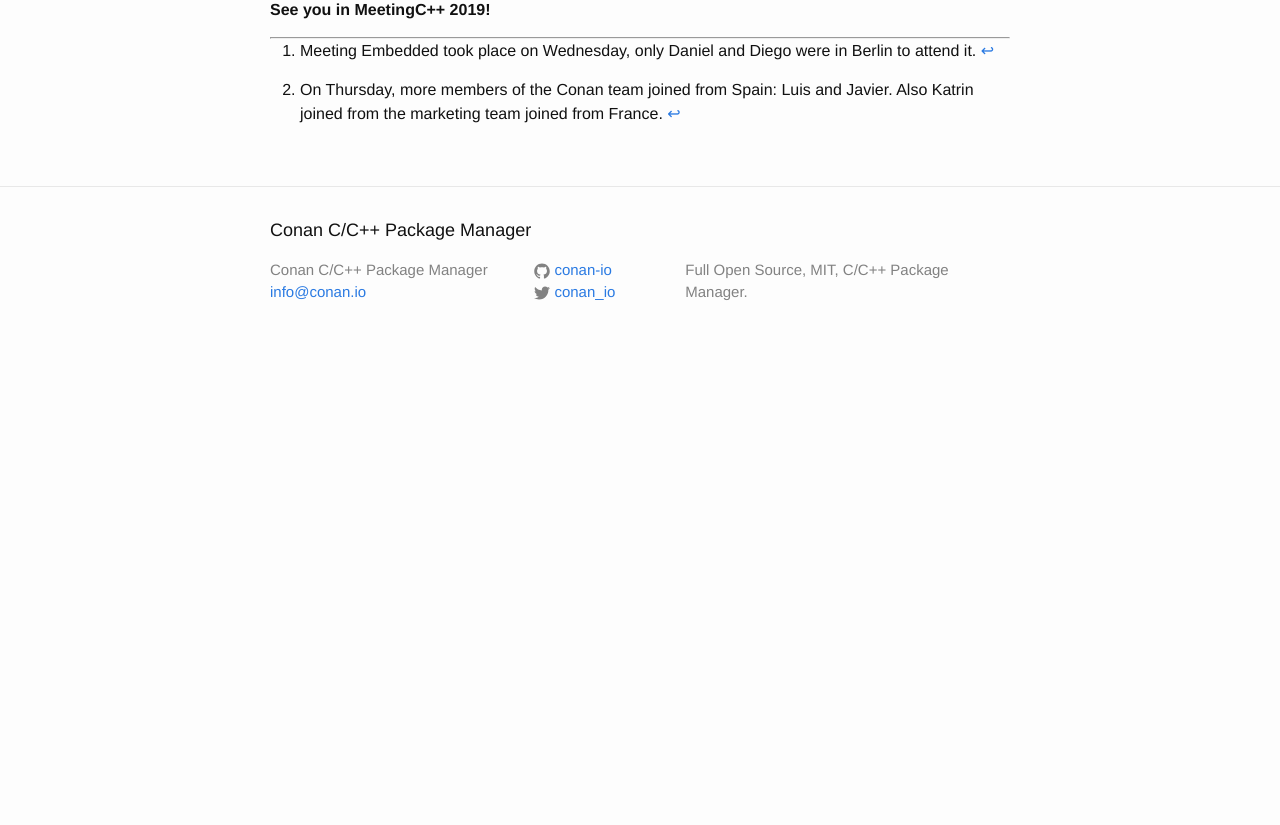
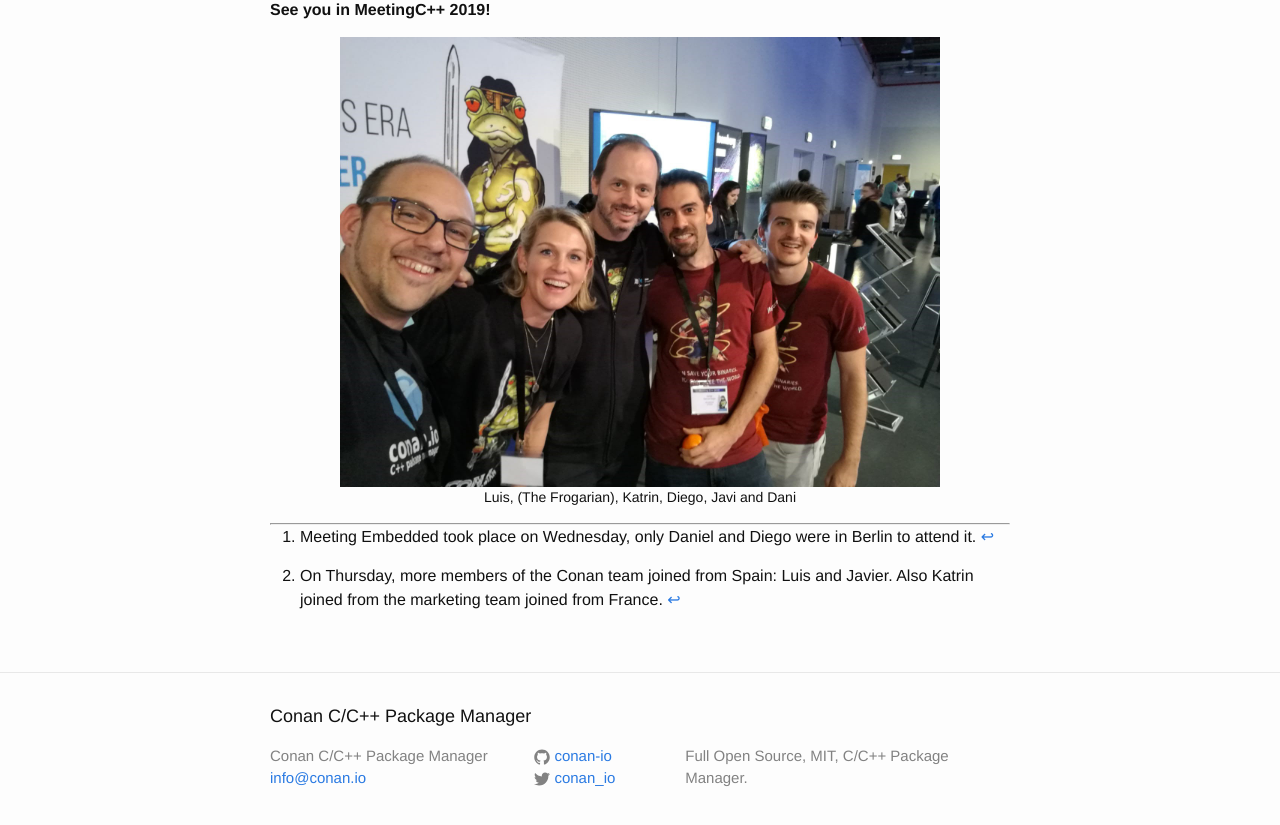
Before and after one commit to conan-io/conan-io.github.io, a Jekyll site: the page built from _posts/2018-11-21-MeetingCpp-trip-report.markdown, in a window 1280 px wide and 900 px high, scrolled down 6519 px. Shown: the top 825 px of the window. Built offline with Jekyll 4.4.1, drawn with Linux system fonts in a browser that asks for light colours; comment, search, counter and statistics services are not loaded; before the commit the page ends 6933 px from its top, so only the background shows below that.

Commit message:
add photo of we

```diff
--- a/_posts/2018-11-21-MeetingCpp-trip-report.markdown
+++ b/_posts/2018-11-21-MeetingCpp-trip-report.markdown
@@ -247,6 +247,13 @@ So looking forward to being there again next year.
 
 **See you in MeetingC++ 2019!**
 
+<div align="center">
+    <figure>
+        <img src="{{ site.url }}/assets/post_images/2018-11-21/conan-team.jpeg" width="600"/>
+        <figcaption>Luis, (The Frogarian), Katrin, Diego, Javi and Dani</figcaption>
+    </figure>
+</div>
+
 ----
 
 [^1]: Meeting Embedded took place on Wednesday, only Daniel and Diego were in Berlin to attend it.
```
Also changed, not shown: assets/post_images/2018-11-21/conan-team.jpeg (added).
